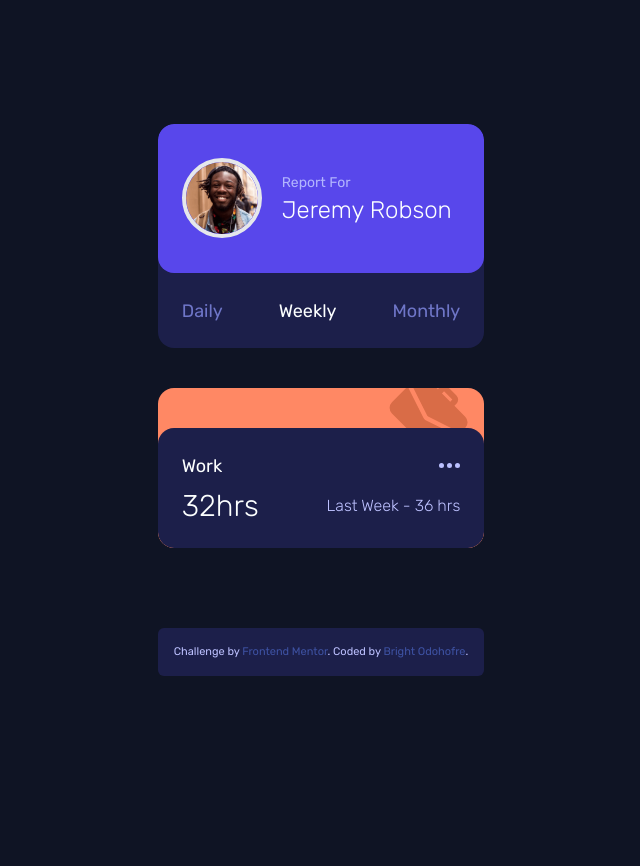
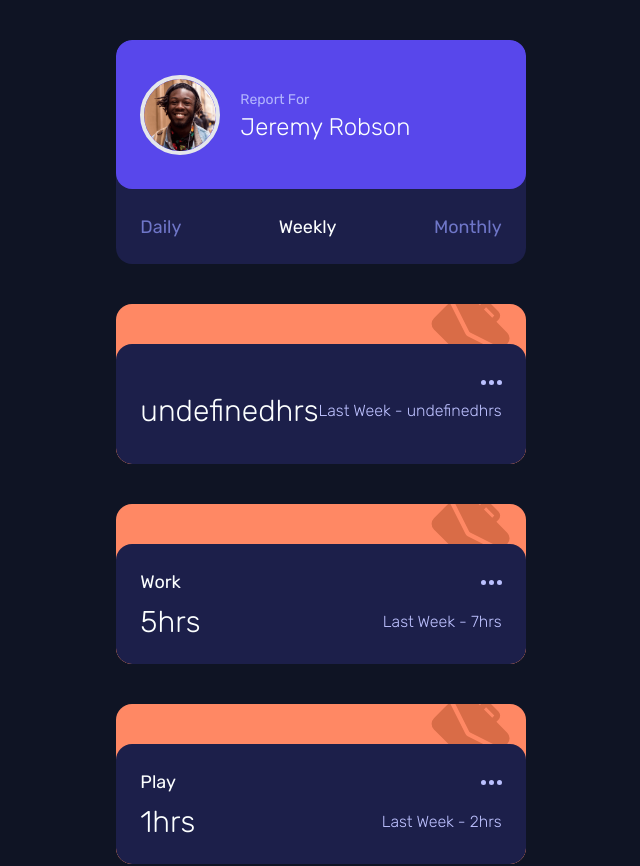
Before and after one commit to Odohofre/time-tracking-dashboard, a React (Vite) app: page / in a window 1280 px wide. Shown: the top 866 px of the page, without its empty margins (319-959 px from the left). Before the commit the page ends 800 px from the top, so only its background shows below. Built offline with nearby package versions, Linux system fonts and the light colour scheme.

Commit message:
create list of cards

```diff
--- a/package.json
+++ b/package.json
@@ -10,7 +10,8 @@
   },
   "dependencies": {
     "react": "^18.2.0",
-    "react-dom": "^18.2.0"
+    "react-dom": "^18.2.0",
+    "uuid": "^9.0.0"
   },
   "devDependencies": {
     "@types/react": "^18.0.26",
--- a/src/components/Card.jsx
+++ b/src/components/Card.jsx
@@ -1,7 +1,7 @@
 import work from "../assets/images/icon-work.svg";
 import ellipsis from "../assets/images/icon-ellipsis.svg";
 
-export default function Card() {
+export default function Card({title, daily, current, previous}) {
   return (
     <div className="#faffff relative rounded-2xl h-40 bg-[#ff8864] mt-10 overflow-hidden ">
       <div className="h-1/4 z-10">
@@ -15,13 +15,13 @@ export default function Card() {
 
       <div className="bg-neutral-blue-700 text-neutral-blue-50 h-3/4 rounded-2xl flex flex-col items-center justify-center space-y-2 px-6 relative z-20">
         <div className="flex justify-between items-center w-full">
-          <h2 className="text-lg">Work</h2>
+          <h2 className="text-lg">{title}</h2>
           <img src={ellipsis} width={21} height={5} alt="ellipsis" />
         </div>
         <div className="flex w-full justify-between items-center font-light">
-          <span className="text-3xl">32hrs</span>
+          <span className="text-3xl">{`${current}hrs`}</span>
           <span className="text-neutral-blue-100 text-base">
-            Last Week - 36 hrs
+            {`Last Week - ${previous}hrs`}
           </span>
         </div>
       </div>
--- /dev/null
+++ b/src/components/CardList.jsx
@@ -0,0 +1,19 @@
+import info from "../assets/data.json";
+import Card from "./Card";
+import { v4 as uuidv4 } from "uuid";
+
+export default function CardList() {
+  return (
+    <ul>
+      {info.map(({ title, timeframes: { daily, weekly, monthly } }) => (
+        <li key={uuidv4()}>
+          <Card
+            title={title}
+            current={daily.current}
+            previous={daily.previous}
+          />
+        </li>
+      ))}
+    </ul>
+  );
+}
--- a/src/components/Layout.jsx
+++ b/src/components/Layout.jsx
@@ -1,11 +1,13 @@
 import Card from "./Card";
 import ProfileCard from "./ProfileCard";
+import CardList from "./CardList";
 
 export default function Layout() {
   return (
     <main className="w-full mx-auto  mb-20">
       <ProfileCard />
       <Card />
+      <CardList />
     </main>
   );
 }
--- a/src/index.css
+++ b/src/index.css
@@ -4,7 +4,7 @@
 
 
 body {
-  height: 100vh;
+  height: 100%;
   width: 100vw;
   font-family: Rubik, sans-serif;
   font-weight: 400;
@@ -14,4 +14,5 @@ body {
   justify-content: center;
   background-color:  #0f1424;
   color: #bdc1ff;
+  padding: 40px 20px;
 }
```
Also changed, not shown: src/components/ListCard.jsx (deleted), 1 other file (tests, documents, lock files or other folders).
